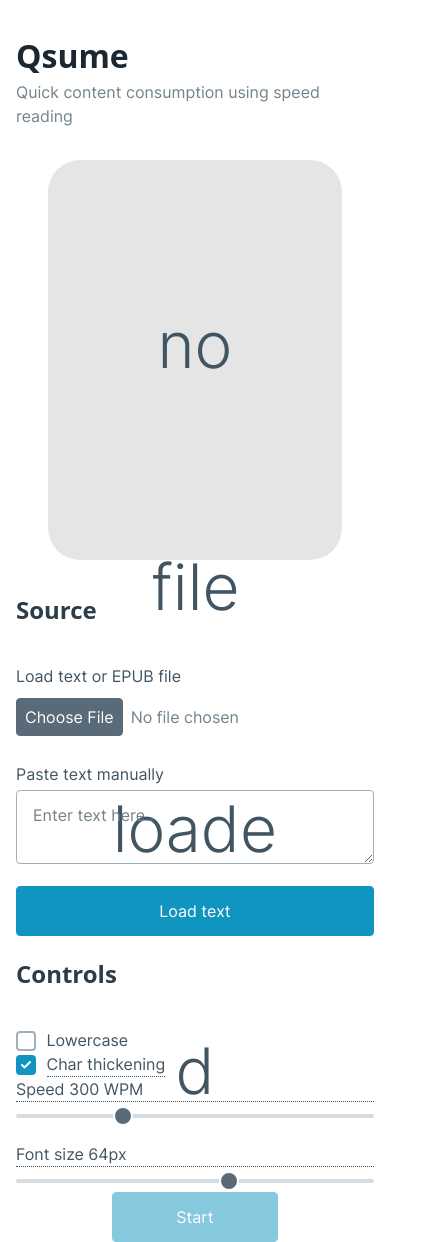
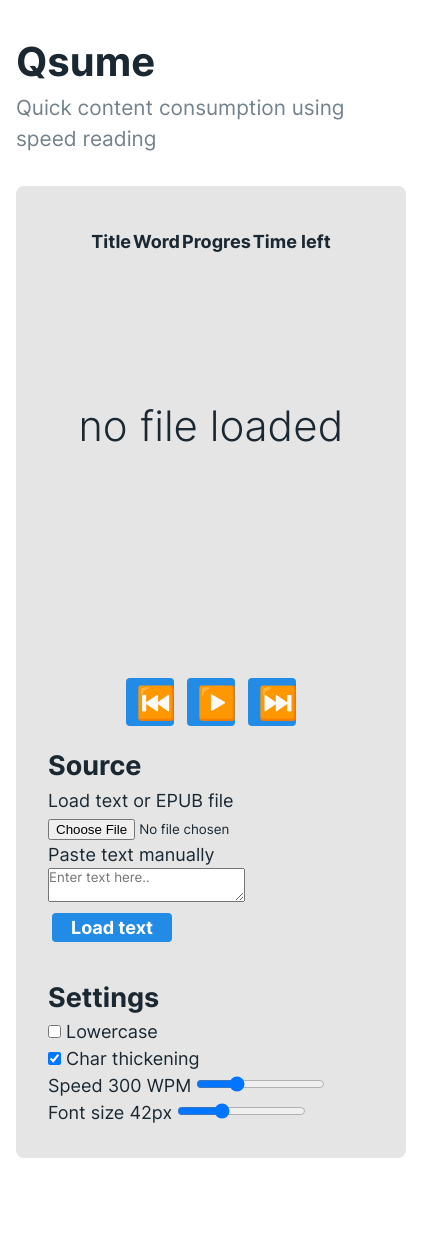
Before and after one commit to rijkvp/qsume, a website built with webpack: page dist/index.html in a window 390 px wide. Shown: the whole page, 422 px wide, since content can reach past the window. After the commit the page ends 1158 px from the top, so only its background shows below. Built offline with nearby package versions, Linux system fonts and the light colour scheme.

Commit message:
Add design improvements (WIP)

```diff
--- a/src/main.ts
+++ b/src/main.ts
@@ -13,7 +13,8 @@ window.addEventListener('load', () => {
 class Reader {
     // Containers
     wordContainer: HTMLElement;
-    statusContainer: HTMLElement;
+    statusContainer1: HTMLElement;
+    statusContainer2: HTMLElement;
 
     playButton: HTMLElement;
 
@@ -33,10 +34,11 @@ class Reader {
 
     constructor() {
         this.wordContainer = document.getElementById("word")!;
-        this.statusContainer = document.getElementById("status")!;
+        this.statusContainer1 = document.getElementById("status1")!;
+        this.statusContainer2 = document.getElementById("status2")!;
 
         this.wpmControl = new Control("wpm", ControlType.Range, 300, "Speed ", " WPM");
-        this.fontSizeControl = new Control("fontsize", ControlType.Range, 64, "Font size ", "px", (value: any) => {
+        this.fontSizeControl = new Control("fontsize", ControlType.Range, 42, "Font size ", "px", (value: any) => {
             document.getElementById("word")!.style.fontSize = value.toString() + "px";
         });
         this.lowerCaseControl = new Control("lowercase", ControlType.Checkbox, false, "Lowercase");
@@ -55,12 +57,12 @@ class Reader {
             this.setFile(file);
         });
 
-        this.playButton = document.getElementById("play-button")!;
-        this.playButton.addEventListener('click', () => {
-            this.isRunning = !this.isRunning;
-            this.playButton.innerText = this.isRunning ? "Pause" : "Resume";
-            this.timer = 0;
-        });
+        this.playButton = document.getElementById("play-btn")!;
+        this.playButton.addEventListener('click', () => this.toggleRunning());
+        let previousSectionButton = document.getElementById("previous-section-btn")!;
+        let nextSectionButton = document.getElementById("next-section-btn")!;
+        previousSectionButton.addEventListener('click', () => this.addSection(-1));
+        nextSectionButton.addEventListener('click', () => this.addSection(1));
     }
 
     private setFile(file: ReadableFile) {
@@ -71,11 +73,25 @@ class Reader {
         this.word = 0;
         this.wordContainer.innerHTML = this.file.title ?? this.file.filename;
         this.playButton.removeAttribute("disabled");
-        this.playButton.innerHTML = "Start";
+        this.playButton.innerHTML = "▶️";
     }
 
     start() {
         window.requestAnimationFrame(Reader.loop);
+    }
+
+    toggleRunning() {
+        this.timer = 0;
+        this.isRunning = !this.isRunning;
+        this.playButton.innerText = this.isRunning ? "⏸️" : "▶️";
+    }
+
+    addSection(offset: number) {
+        if (this.file) {
+            // TODO: Validate offset
+            this.currentSection += offset;
+            this.word = 0;
+        }
     }
 
     private static loop(time: DOMHighResTimeStamp) {
@@ -99,12 +115,12 @@ class Reader {
                         const progress = (wordNumber / totalWords * 100).toFixed(2);
                         const wordsLeft = totalWords - wordNumber;
                         const timeLeft = new Date(wordsLeft * delay * 1000).toISOString().substring(11, 19)
-                        r.statusContainer.innerHTML = `${r.file.title ?? r.file.filename} - ${wordNumber}/${totalWords} - ${progress}% - ${timeLeft}`;
+                        r.statusContainer1.innerHTML = `<td>${r.file.title ?? r.file.filename}</td><td>${wordNumber}/${totalWords}</td><td>${progress}%</td><td>${timeLeft}</td>`;
                         if (r.file.sections.length > 1) {
                             const sectionProgress = (r.word / section.words.length * 100).toFixed(2);
                             const sectionWordsLeft = section.words.length - r.word;
                             const sectionTimeLeft = new Date(sectionWordsLeft * delay * 1000).toISOString().substring(11, 19)
-                            r.statusContainer.innerHTML += `<br>${section.title ?? section.filename ?? "(section)"} (${r.currentSection + 1}/${r.file.sections.length}) - ${r.word}/${section.words.length} - ${sectionProgress}% - ${sectionTimeLeft}`;
+                            r.statusContainer2.innerHTML = `<td>${section.title ?? section.filename ?? "(section)"} (${r.currentSection + 1}/${r.file.sections.length})</td><td>${r.word}/${section.words.length}</td><td>${sectionProgress}%</td><td>${sectionTimeLeft}</td>`;
                         }
                     } else {
                         r.currentSection++;
```
Also changed, not shown: dist/index.html.
